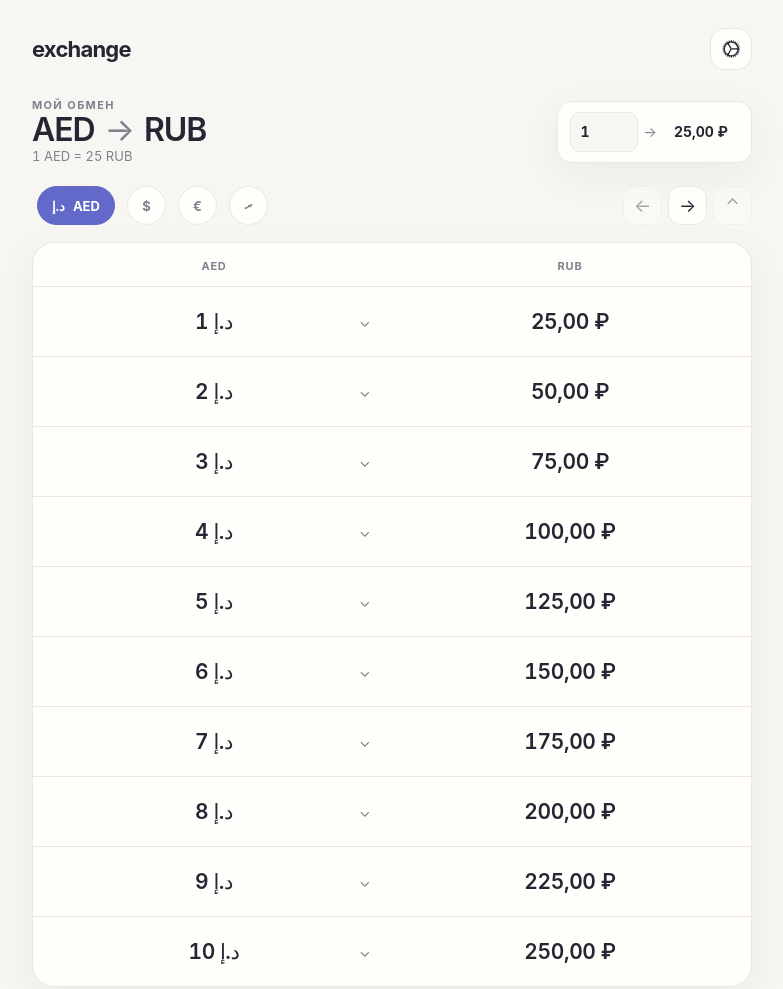
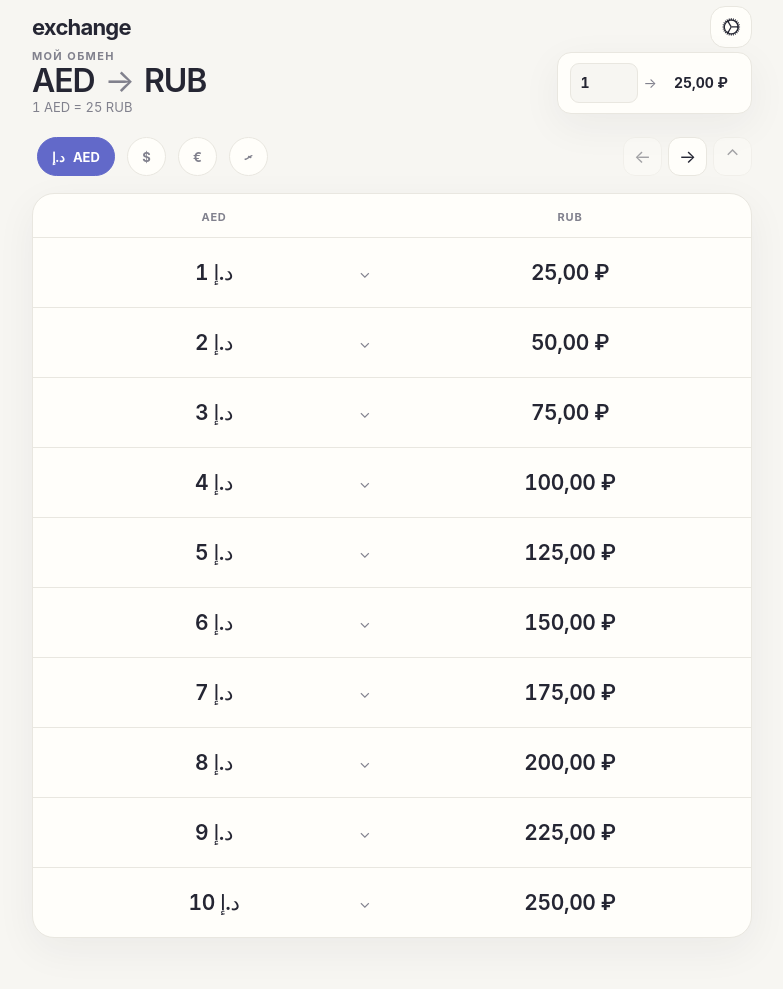
Before and after one commit to OopsPoops/exchange, a plain HTML site: page index.html in a window 1280 px wide. Shown: the whole page, without its empty margins (248-1031 px from the left). Drawn offline with Linux system fonts and the light colour scheme.

Commit message:
Update index.html

```diff
--- a/index.html
+++ b/index.html
@@ -65,8 +65,8 @@
       outline: 3px solid color-mix(in srgb, var(--accent) 45%, transparent);
       outline-offset: 2px;
     }
-    .app { width: min(100% - 40px, 720px); margin: 0 auto; padding: 28px 0 48px; }
-    .topbar { display: flex; align-items: center; justify-content: space-between; gap: 16px; margin-bottom: 30px; }
+    .app { width: min(100% - 40px, 720px); margin: 0 auto; padding: 6px 0 48px; }
+    .topbar { display: flex; align-items: center; justify-content: space-between; gap: 16px; margin-bottom: 3px; }
     .brand { margin: 0; font-size: 22px; line-height: 1; letter-spacing: -.8px; font-weight: 720; }
     .top-actions { display: flex; gap: 8px; }
     .icon-button, .quiet-button {
```
